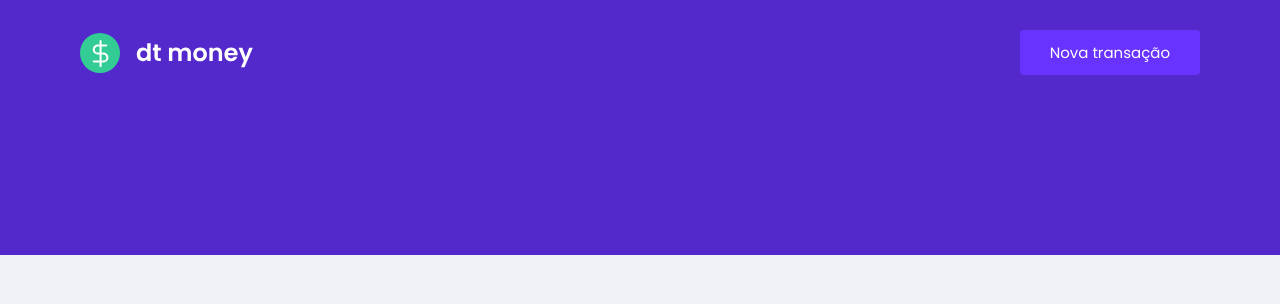
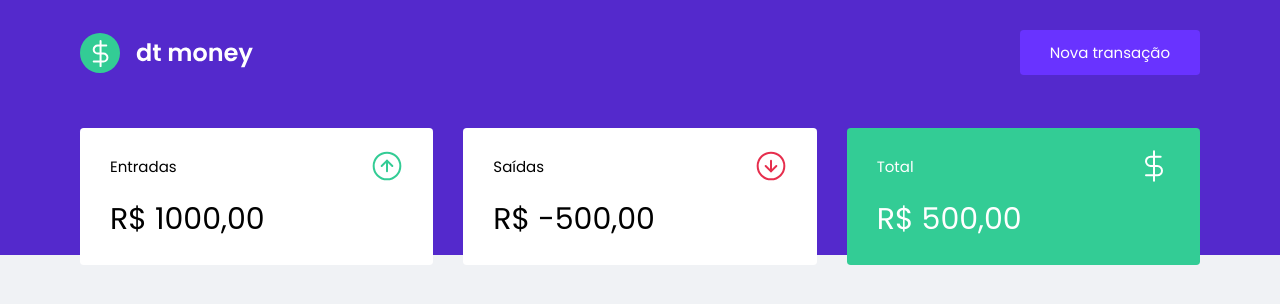
Before and after one commit to anddreluis2/gerenciadorDeCustos, a React (Vite) app: page / in a window 1280 px wide. Shown: the top 304 px of the page. Built offline with nearby package versions, Linux system fonts and the light colour scheme.

Commit message:
criação do dashboard

```diff
--- a/src/App.tsx
+++ b/src/App.tsx
@@ -1,3 +1,4 @@
+import { Dashboard } from './components/dashboard'
 import { Header } from './components/Header'
 import { GlobalStyle } from './styles/global'
 
@@ -6,6 +7,7 @@
   return (
     <>
       <Header />
+      <Dashboard />
       <GlobalStyle />
     </>
   )
--- a/src/components/Header/index.tsx
+++ b/src/components/Header/index.tsx
@@ -12,4 +12,4 @@
             </Container>
         </>
     )
-}
+};
--- /dev/null
+++ b/src/components/Summary/Index.tsx
@@ -0,0 +1,34 @@
+import { Container } from "./styles";
+import incomeImg from "../../assets/income.svg"
+import outcomeImg from "../../assets/outcome.svg"
+import total from "../../assets/total.svg"
+
+export function Summary() {
+    return(
+        <Container>
+            <div>
+                <header>
+                    <p>Entradas</p>
+                    <img src={incomeImg} alt="Entradas" />
+                </header>
+                <strong>R$ 1000,00</strong>
+            </div>
+
+            <div>
+                <header>
+                    <p>Saídas</p>
+                    <img src={outcomeImg} alt="Saídas" />
+                </header>
+                <strong>R$ -500,00</strong>
+            </div>
+
+            <div className="highlight-background">
+                <header>
+                    <p>Total</p>
+                    <img src={total} alt="Total" />
+                </header>
+                <strong>R$ 500,00</strong>
+            </div>
+        </Container>
+    )
+}
--- /dev/null
+++ b/src/components/Summary/styles.ts
@@ -0,0 +1,34 @@
+import styled from "styled-components";
+
+export const Container = styled.div`
+    display: grid;
+    grid-template-columns: repeat(3, 1fr);
+    gap: 2rem;
+    margin-top: -10rem;
+
+    div{
+        background: var(--shape);
+        padding: 1.5rem 2rem;
+        border-radius: 0.25rem;
+        color: var(--text-tittle);
+
+        header {
+            display: flex;
+            align-items: center;
+            justify-content: space-between;
+        }
+
+        strong{
+            display: block;
+            margin-top: 1rem;
+            font-size: 2rem;
+            line-height: 3rem;
+            font-weight: 500;
+        }
+        &.highlight-background{
+            background: var(--green);
+            color: #fff
+
+        }
+    }
+`
--- /dev/null
+++ b/src/components/dashboard/index.tsx
@@ -0,0 +1,10 @@
+import { Container } from "./styles";
+import { Summary } from "../Summary/Index";
+
+export function Dashboard() {
+    return(
+        <Container>
+            <Summary />
+        </Container>
+    )
+}
--- /dev/null
+++ b/src/components/dashboard/styles.ts
@@ -0,0 +1,7 @@
+import styled from "styled-components";
+
+export const Container = styled.main`
+    max-width: 1120px;
+    margin: 0 auto;
+    padding: 1.5rem 1rem;
+`
--- a/src/styles/global.ts
+++ b/src/styles/global.ts
@@ -9,6 +9,7 @@
        --text-title: #363f5f;
        --text-body: #969cb3;
        --shape: #ffffff;
+       --green: #33cc95;
    }
 
    *{
```
